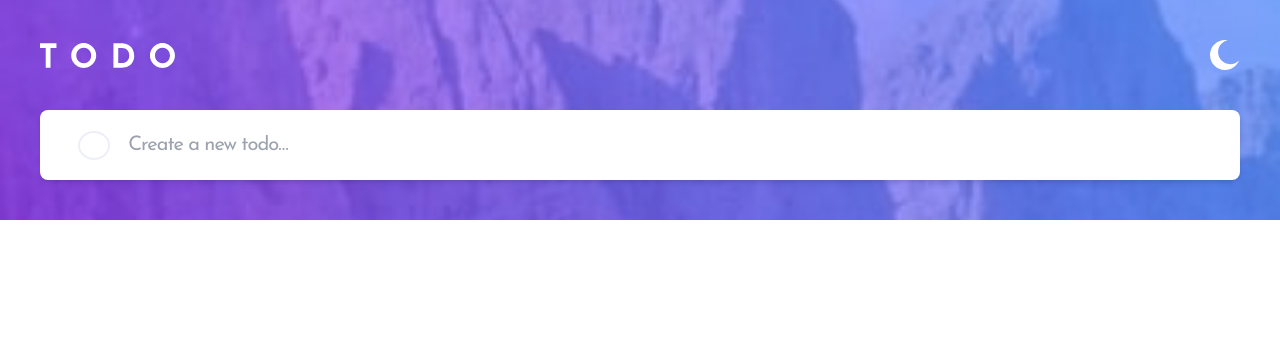
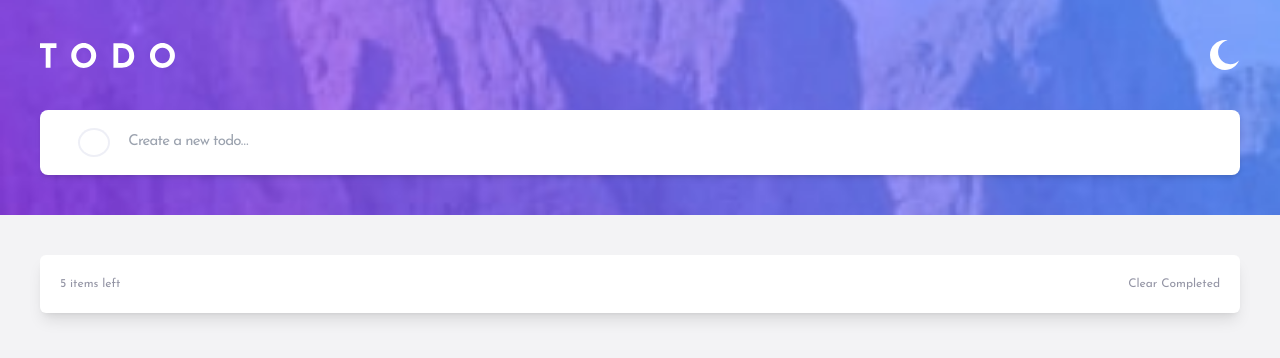
Before and after one commit to BYCODDE/React-Todo-App, a React (Vite) app: page / in a window 1280 px wide. Shown: the top 358 px of the page. Built offline with nearby package versions, Linux system fonts and the light colour scheme.

Commit message:
new commit!

```diff
--- a/index.html
+++ b/index.html
@@ -6,7 +6,7 @@
     <meta name="viewport" content="width=device-width, initial-scale=1.0" />
     <title>Vite + React</title>
   </head>
-  <body  class=" min-h-[100vh] ">
+  <body class="bg-background2 min-h-[100vh]">
     <div id="root"></div>
     <script type="module" src="/src/main.jsx"></script>
   </body>
--- a/src/App.css
+++ b/src/App.css
@@ -138,11 +138,11 @@ a {
 }
 
 .dark {
-  background: #171823; /* Example dark background color */
-  color: #c8cbe7; /* Example text color for dark mode */
+  background: #171823 !important;
+  color: #c8cbe7 !important;
 }
 
 .light {
-  background: #fafafa;
-  color: #494c6b;
+  background: #f3f3f5 !important;
+  color: #494c6b !important;
 }
--- a/src/App.jsx
+++ b/src/App.jsx
@@ -1,7 +1,7 @@
 import { useState } from "react";
 import "./App.css";
 import Header from "./components/Header/Header";
-
+import Main from "./components/Main/Main";
 function App() {
   const [dark, setDark] = useState(true);
 
@@ -19,6 +19,7 @@ function App() {
   return (
     <div className={dark ? "dark" : "light"}>
       <Header dark={dark} toggleDarkMode={toggleDarkMode}></Header>
+      <Main ></Main>
     </div>
   );
 }
--- a/src/components/Header/Header.jsx
+++ b/src/components/Header/Header.jsx
@@ -30,7 +30,7 @@ export default function Header({ toggleDarkMode, dark }) {
         <div className="ml-[20px] shadow-custom  h-[25px] w-[30px] rounded-[50%] bg-white"></div>
         <input
           type="text"
-          className=" w-[100%]   text-gray-600  text-[20px] font-normal leading-normal tracking-tighter"
+          className=" w-[100%]   text-gray-600  text-[15px] font-normal leading-normal tracking-tighter"
           placeholder="Create a new todo…"
         />
       </div>
--- a/src/components/Main/Main.jsx
+++ b/src/components/Main/Main.jsx
@@ -0,0 +1,10 @@
+export default function Main() {
+  return (
+    <main className="bg-background2 p-[40px] text-[12px] text-customColor3 font-normal">
+      <div className="bg-background rounded-md shadow-lg   text-customColor4 flex justify-between p-[20px]">
+        <h3>5 items left</h3>
+        <h3>Clear Completed</h3>
+      </div>
+    </main>
+  );
+}
--- a/tailwind.config.js
+++ b/tailwind.config.js
@@ -12,7 +12,11 @@ export default {
     extend: {
       colors: {
         customColor: '#25273D',
-        customColor2: 'rgba(118, 121, 146, 1)'
+        customColor2: 'rgba(118, 121, 146, 1)',
+        customColor3: '#494C6B',
+        customColor4: '#9495A5',
+        background: '#FFF',
+        background2:'#F3F3F5'
       },
       fontFamily: {
         sans: ["CustomFont", "sans-serif"],
```
